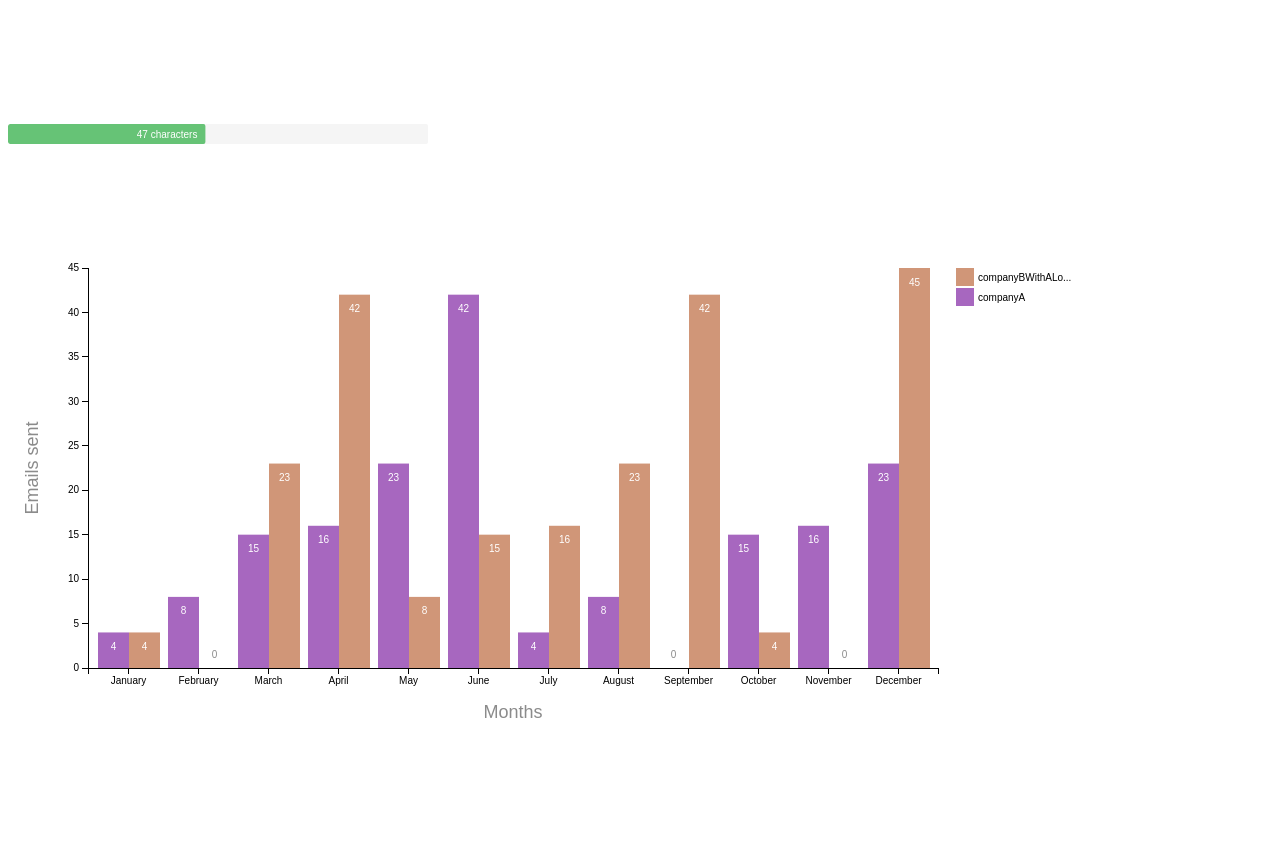
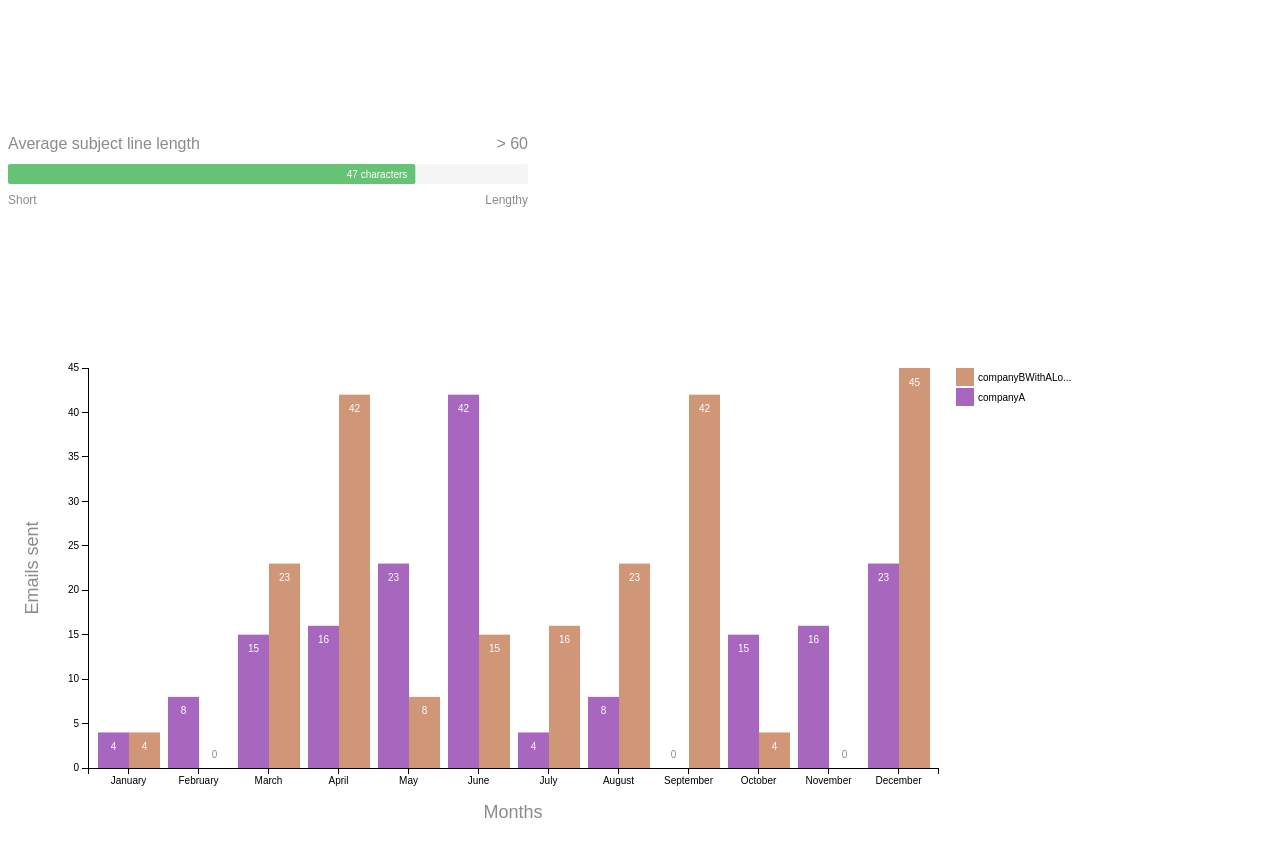
Before and after one commit to carlsednaoui/sandbox, a plain HTML site: page d3/templates/chart-bar.html in a window 1280 px wide. Shown: the part 1900-2756 px from the top of the page. Drawn offline with Linux system fonts and the light colour scheme.

Commit message:
Add labels to horizontal bar chart

```diff
--- a/d3/d3-mc.css
+++ b/d3/d3-mc.css
@@ -38,8 +38,8 @@
 
 /* horizontal bar chart */
 
-.horizontal-bar-chart {
-  background-color: #F5F5F5;
+.horizontal-bar-chart rect.bar-container {
+  fill: #F5F5F5;
   border-radius: 2px;
 }
 
@@ -51,3 +51,25 @@
   font: 10px sans-serif;
   text-anchor: end;
 }
+
+.horizontal-bar-chart .title text {
+  text-anchor: start;
+  font-size: 16px;
+}
+
+.horizontal-bar-chart .data-details text {
+  text-anchor: end;
+  font-size: 16px;
+}
+
+.horizontal-bar-chart .data-details.right-text text {
+  text-anchor: end;
+  font-size: 12px;
+  fill: #8b8b8b;
+}
+
+.horizontal-bar-chart .data-details.left-text text {
+  text-anchor: start;
+  font-size: 12px;
+  fill: #8b8b8b;
+}
--- /dev/null
+++ b/d3/data/bar-chart-data-horizontal-subject-line.json
@@ -0,0 +1,10 @@
+{
+  "data":
+    {
+      "average_subject_line_length": 47,
+      "max_subject_line_length": 60,
+      "chart_title": "Average subject line length",
+      "bottom_labels": ["Short", "Lengthy"],
+      "top_right_label": ["> 60"]
+    }
+}
--- a/d3/data/bar-chart-data-horizontal.json
+++ /dev/null
@@ -1,8 +0,0 @@
-{
-  "data":
-    {
-      "average_subject_line_length": 47,
-      "max_subject_line_length": 100,
-      "percent_subject_with_promo": 10
-    }
-}
--- a/d3/scripts/bar.js
+++ b/d3/scripts/bar.js
@@ -609,12 +609,14 @@ function barChartWithLabelsJSON(selector) {
 barChartWithLabelsJSON(".bar-chart-with-labels-json");
 
 function horizontalBarChat(selector) {
-  var width = 420;
+  var margin = {top: 40, right: 10, bottom: 40, left: 10};
+  var width = 540 - margin.left - margin.right;
+  var height = 200 - margin.top - margin.bottom;
   var barHeight = 20;
 
   var chart = d3.select(selector)
     .attr("width", width)
-    .attr("height", barHeight)
+    .attr("height", height)
   ;
 
   var labelStyles = {
@@ -631,7 +633,7 @@ function horizontalBarChat(selector) {
   };
   var labelVisibilityThreshold = 100;
 
-  d3.json("/d3/data/bar-chart-data-horizontal.json", function(error, json) {
+  d3.json("/d3/data/bar-chart-data-horizontal-subject-line.json", function(error, json) {
     // data needs to be inside an array so we can use the `selectAll` trick
     var data = [json.data.average_subject_line_length];
 
@@ -647,11 +649,23 @@ function horizontalBarChat(selector) {
       .append("g")
     ;
 
+    // add container bar
+    bar.append("rect")
+      .attr("width", width)
+      .attr("height", barHeight)
+      .attr("class", "bar-container")
+      .attr("rx", 2)
+      .attr("ry", 2)
+      .attr("y", margin.top)
+    ;
+
+    // add data bar
     bar.append("rect")
       .attr("width", x(data))
       .attr("height", barHeight)
       .attr("rx", 2)
       .attr("ry", 2)
+      .attr("y", margin.top)
     ;
 
     var barWidth = d3.select(selector).select("rect")[0][0].width.baseVal.value;
@@ -663,7 +677,7 @@ function horizontalBarChat(selector) {
           return x(d) - labelStyles.inRange.position;
         }
       })
-      .attr("y", barHeight / 2)
+      .attr("y", margin.top + barHeight / 2)
       .attr("dy", ".35em")
       .attr("fill", function(d) {
         if (barWidth < labelVisibilityThreshold) {
@@ -673,6 +687,42 @@ function horizontalBarChat(selector) {
         }
       })
       .text(function(d) { return d + " characters"; })
+    ;
+
+    // add chart title as top left label
+    chart.append("g")
+      .attr("class", "label title")
+      .append("text")
+        .attr("y", 25)
+        .attr("x", 0)
+        .text(json.data.chart_title)
+    ;
+
+    // add data details as top right label
+    chart.append("g")
+      .attr("class", "label data-details")
+      .append("text")
+        .attr("y", 25)
+        .attr("x", barWidth)
+        .text(json.data.top_right_label)
+    ;
+
+    // add data legend as bottom left label
+    chart.append("g")
+      .attr("class", "data-details left-text")
+      .append("text")
+        .attr("y", margin.top + barHeight + 20)
+        .attr("x", 0)
+        .text(json.data.bottom_labels[0])
+    ;
+
+    // add data legend as bottom right label
+    chart.append("g")
+      .attr("class", "data-details right-text")
+      .append("text")
+        .attr("y", margin.top + barHeight + 20)
+        .attr("x", barWidth)
+        .text(json.data.bottom_labels[1])
     ;
   });
 }
```
